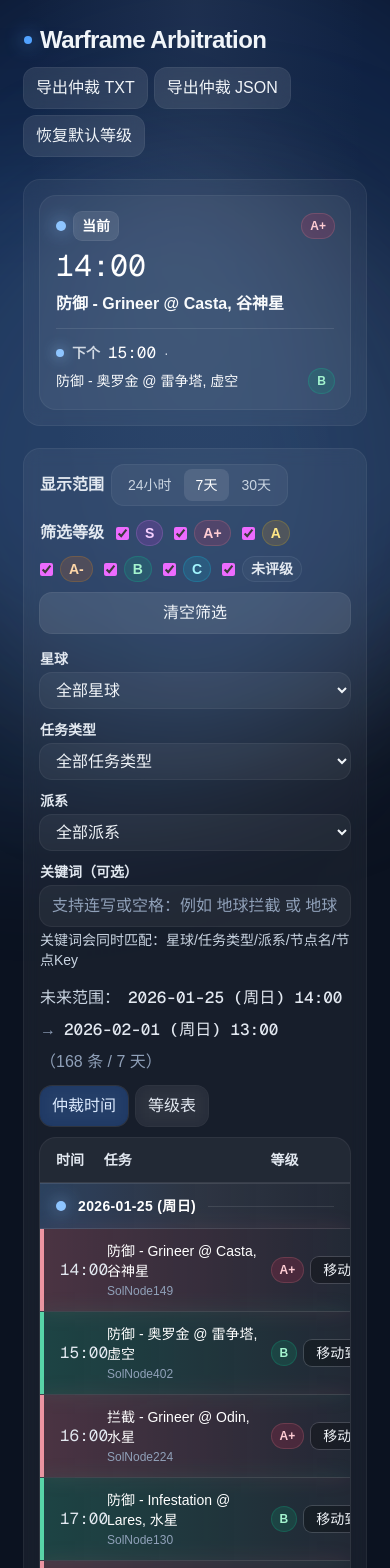
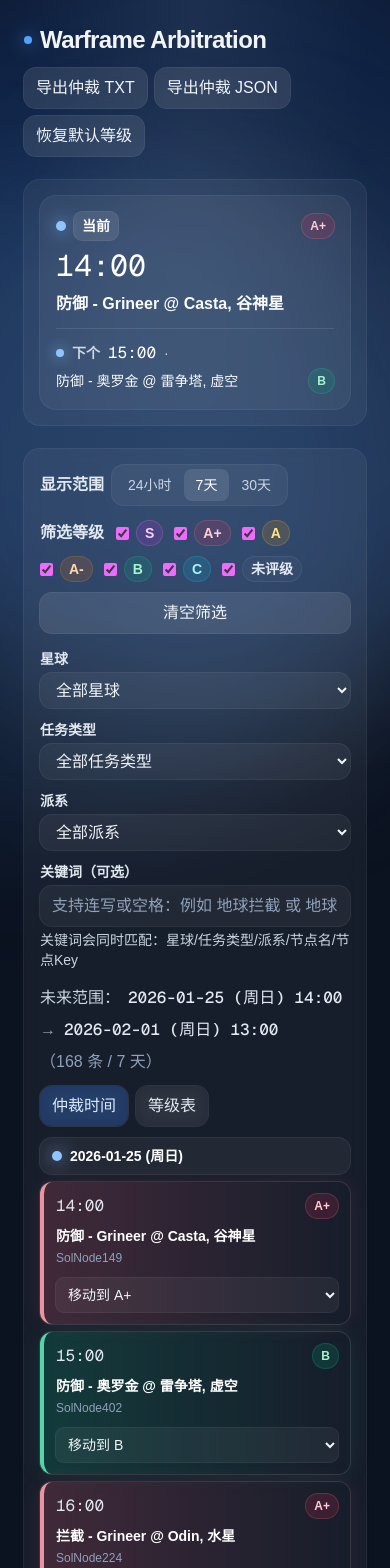
Before and after one commit to wxhn1225/warframe-arbitration, a Next.js app in the folder web/: page / in a window 390 px wide. Shown: the top 1568 px of the page. Built offline with nearby package versions, Linux system fonts and the light colour scheme.

Commit message:
chore: 增加手机排版

```diff
--- a/web/src/app/page.tsx
+++ b/web/src/app/page.tsx
@@ -623,7 +623,7 @@
             </div>
           </div>
 
-          <div className="grid grid-cols-1 lg:grid-cols-4 gap-3">
+          <div className="grid grid-cols-1 sm:grid-cols-2 lg:grid-cols-4 gap-3">
             <div className="space-y-1">
               <div className="text-sm font-semibold text-slate-200">星球</div>
               <select
@@ -722,7 +722,8 @@
                 {viewSwitch}
               </div>
 
-              <div className="rounded-2xl bg-white/5 ring-1 ring-white/10 overflow-hidden">
+              {/* 桌面/平板：表格 */}
+              <div className="hidden md:block rounded-2xl bg-white/5 ring-1 ring-white/10 overflow-hidden">
                 <div className="grid grid-cols-12 gap-2 px-4 py-3 text-sm font-semibold text-slate-200 border-b border-white/10">
                   <div className="col-span-2">时间</div>
                   <div className="col-span-7">任务</div>
@@ -798,13 +799,87 @@
                   })()}
                 </div>
               </div>
+
+              {/* 手机：卡片列表 */}
+              <div className="md:hidden space-y-2">
+                {(() => {
+                  let lastDay = "";
+                  return scheduleRange.items
+                    .filter(({ nodeKey }) => isVisibleNode(nodeKey))
+                    .map(({ ts, nodeKey }) => {
+                      const n = nodes[nodeKey] ?? fallbackNode(nodeKey);
+                      const tier = tierOfNode[nodeKey] ?? "unrated";
+                      const day = dayLabel(ts);
+                      const showDay = day !== lastDay;
+                      lastDay = day;
+                      return (
+                        <div key={`${ts}-${nodeKey}`}>
+                          {showDay ? (
+                            <div className="px-3 py-2 rounded-xl bg-white/5 ring-1 ring-white/10">
+                              <div className="flex items-center gap-2">
+                                <div className="h-2.5 w-2.5 rounded-full bg-blue-300 shadow-[0_0_18px_rgba(147,197,253,0.9)]" />
+                                <div className="text-sm font-semibold text-white">
+                                  {day}
+                                </div>
+                              </div>
+                            </div>
+                          ) : null}
+
+                          <div
+                            className={[
+                              "mt-2 rounded-xl ring-1 ring-white/10 border-l-4 p-3",
+                              tierNodeTintClass(tier),
+                            ].join(" ")}
+                          >
+                            <div className="flex items-start justify-between gap-2">
+                              <div className="font-mono text-base text-slate-200">
+                                {hhmm(ts)}
+                              </div>
+                              <span
+                                className={[
+                                  "px-2 py-1 rounded-full text-xs font-semibold",
+                                  tierPillClass(tier),
+                                ].join(" ")}
+                              >
+                                {tierZh(tier)}
+                              </span>
+                            </div>
+
+                            <div className="mt-2 text-sm font-semibold text-white">
+                              {displayNode(n)}
+                            </div>
+                            <div className="mt-1 text-xs text-slate-400">
+                              {nodeKey}
+                            </div>
+
+                            <div className="mt-3">
+                              <select
+                                className="w-full text-sm rounded-lg bg-white/5 ring-1 ring-white/10 px-2 py-2 outline-none"
+                                value={tier}
+                                onChange={(e) =>
+                                  moveNode(nodeKey, e.target.value)
+                                }
+                              >
+                                {tiers.map((t) => (
+                                  <option key={t} value={t}>
+                                    移动到 {tierZh(t)}
+                                  </option>
+                                ))}
+                              </select>
+                            </div>
+                          </div>
+                        </div>
+                      );
+                    });
+                })()}
+              </div>
             </div>
           ) : (
             <section className="space-y-3">
               <div className="flex items-center justify-end">
                 {viewSwitch}
               </div>
-              <div className="grid grid-cols-1 lg:grid-cols-3 gap-4">
+              <div className="grid grid-cols-1 sm:grid-cols-2 lg:grid-cols-3 gap-4">
               {tiers
                 .filter((tier) => selectedTiers[tier] !== false)
                 .map((tier) => {
```
